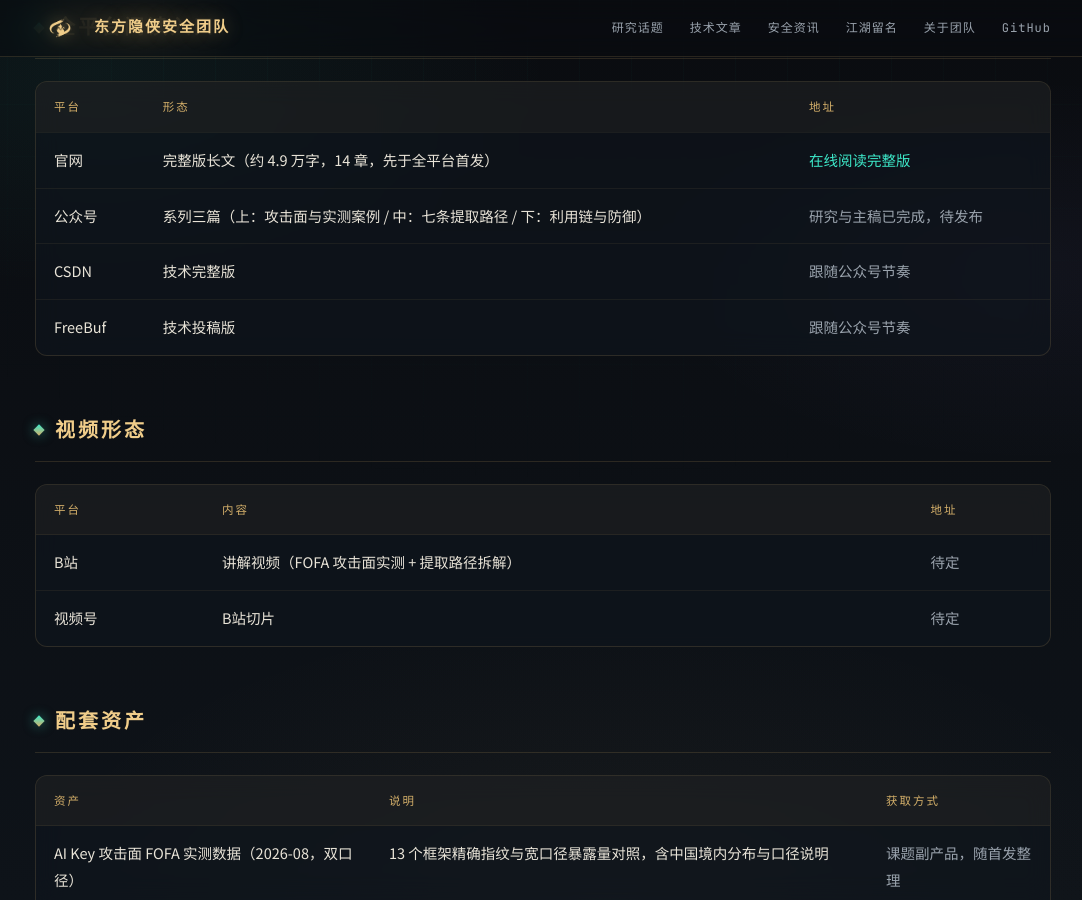
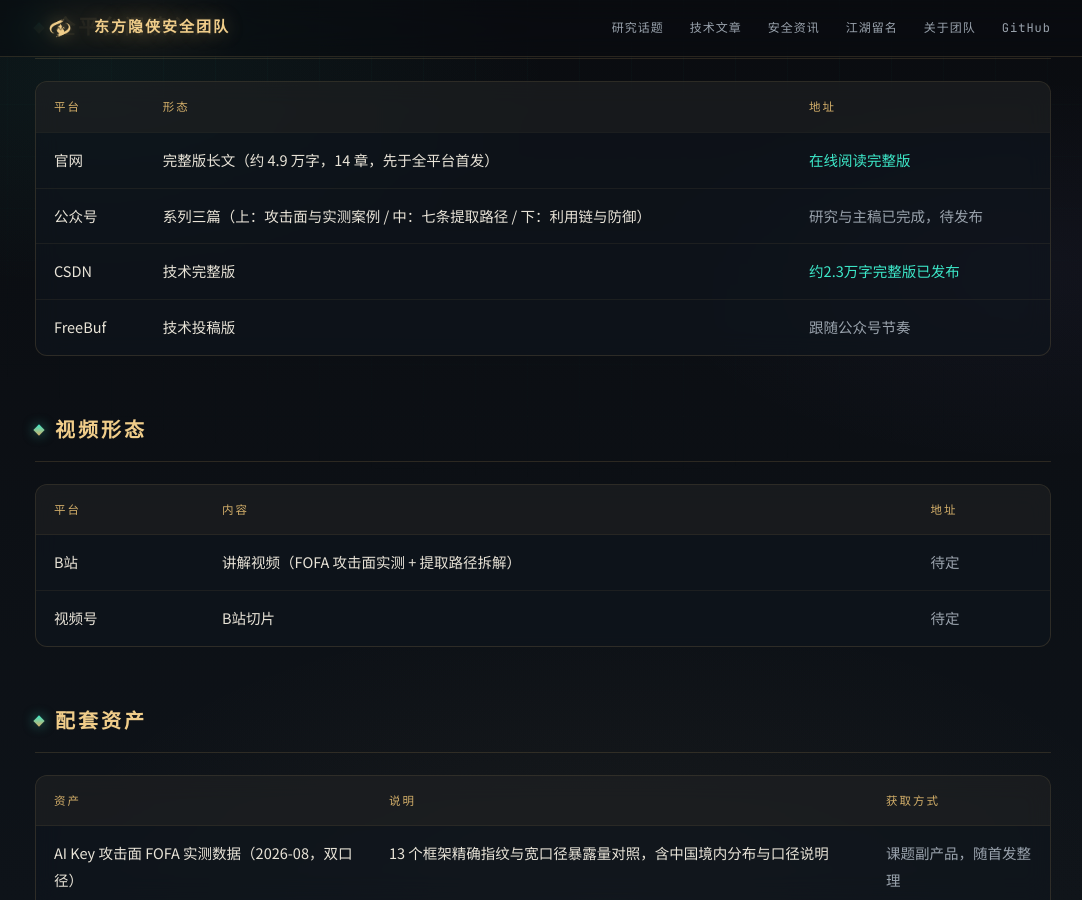
Before and after one commit to EastSword/EastSword.github.io, a Jekyll site: the page built from _topics/llm-api-key-security.md, in a window 1280 px wide and 900 px high, scrolled down 421 px. Shown: the whole window, without its empty margins (97-1179 px from the left). Built offline with Jekyll 4.4.1, drawn with Linux system fonts in a browser that asks for light colours; comment, search, counter and statistics services are not loaded.

Commit message:
回填 CSDN 发布地址：llm-api-key-security 话题

```diff
--- a/_topics/llm-api-key-security.md
+++ b/_topics/llm-api-key-security.md
@@ -20,8 +20,8 @@
     note: 研究与主稿已完成，待发布
   - platform: CSDN
     form: 技术完整版
-    url:
-    note: 跟随公众号节奏
+    url: https://blog.csdn.net/qq_37865996/article/details/164269970
+    note: 约2.3万字完整版已发布
   - platform: FreeBuf
     form: 技术投稿版
     url:
```
